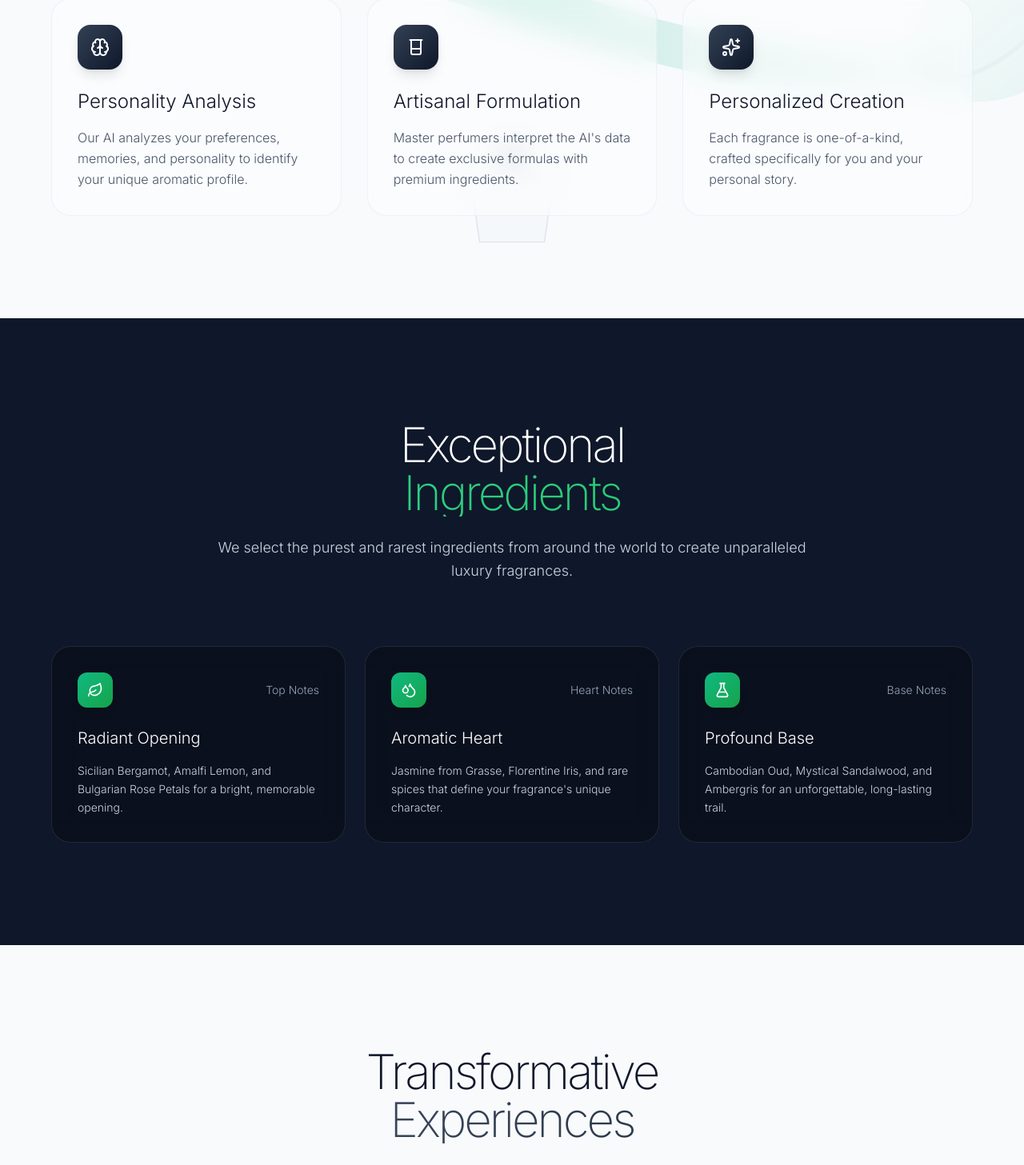
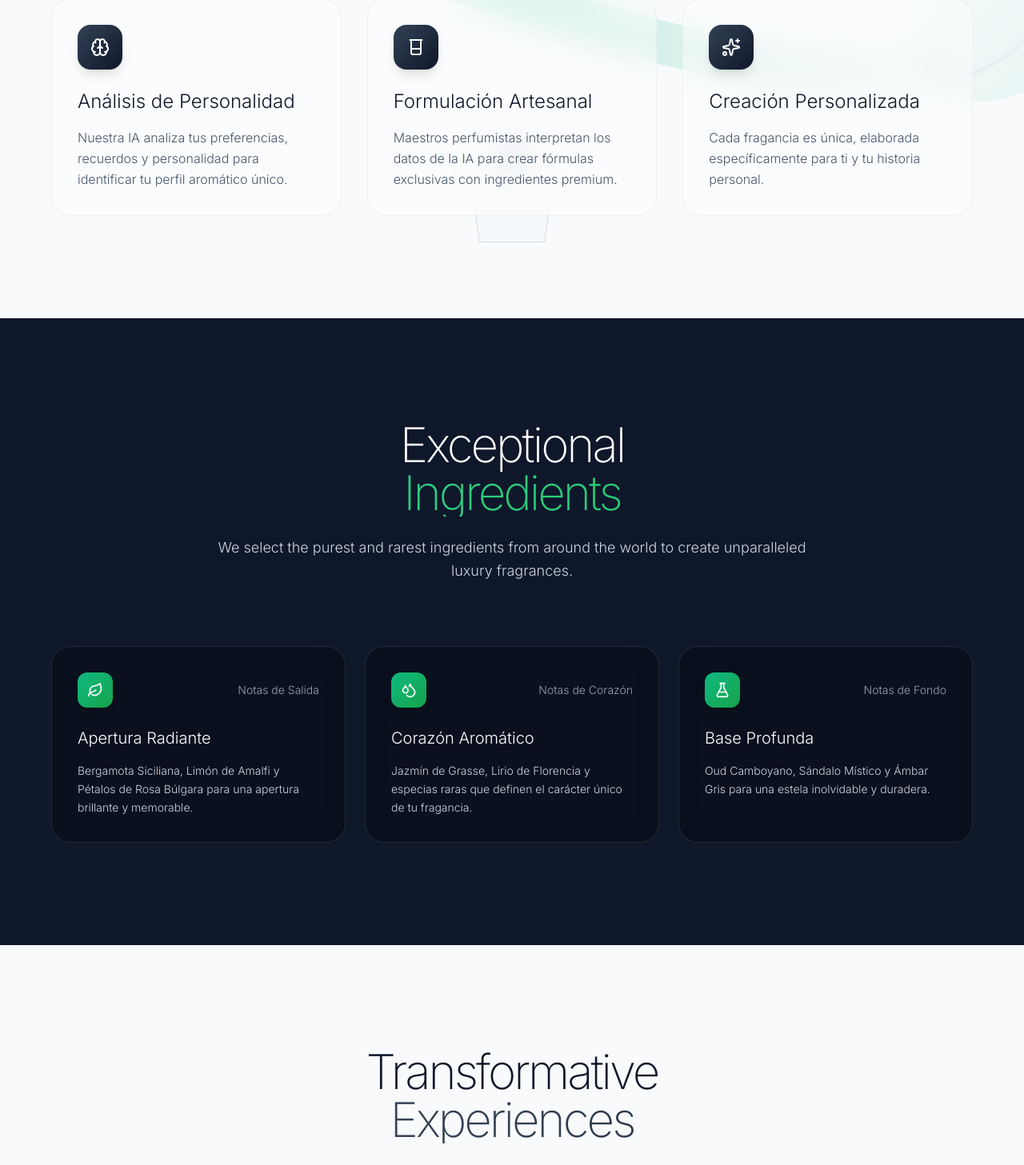
Before and after one commit to judasane/fraganzai, a React (Vite) app: page / in a window 1280 px wide. Shown: the part 1213-2670 px from the top of the page at 80% size. Built offline with nearby package versions, Linux system fonts and the light colour scheme; no server answers.

Commit message:
Solución en errores de traducción

```diff
--- a/components/Ingredients.tsx
+++ b/components/Ingredients.tsx
@@ -1,52 +1,57 @@
 import React from 'react';
 import { Leaf, Droplets, FlaskConical } from 'lucide-react';
-import type { Ingredient } from '../types';
 import IngredientsIllustration from './illustrations/IngredientsIllustration';
+import { useTranslation } from 'react-i18next'; // Import useTranslation
 
 interface IngredientsProps {
   scrollY: number;
 }
 
-const ingredients: Ingredient[] = [
+// Define ingredients with translation keys
+const ingredients = [
   {
     id: 1,
-    category: 'Top Notes',
-    name: 'Radiant Opening',
-    description: 'Sicilian Bergamot, Amalfi Lemon, and Bulgarian Rose Petals for a bright, memorable opening.',
+    categoryKey: 'ingredients.notes.top',
+    nameKey: 'ingredients.items.item1.name',
+    descriptionKey: 'ingredients.items.item1.description',
     icon: Leaf,
   },
   {
     id: 2,
-    category: 'Heart Notes',
-    name: 'Aromatic Heart',
-    description: 'Jasmine from Grasse, Florentine Iris, and rare spices that define your fragrance\'s unique character.',
+    categoryKey: 'ingredients.notes.heart',
+    nameKey: 'ingredients.items.item2.name',
+    descriptionKey: 'ingredients.items.item2.description',
     icon: Droplets,
   },
   {
     id: 3,
-    category: 'Base Notes',
-    name: 'Profound Base',
-    description: 'Cambodian Oud, Mystical Sandalwood, and Ambergris for an unforgettable, long-lasting trail.',
+    categoryKey: 'ingredients.notes.base',
+    nameKey: 'ingredients.items.item3.name',
+    descriptionKey: 'ingredients.items.item3.description',
     icon: FlaskConical,
   },
 ];
 
-const IngredientCard: React.FC<{ item: Ingredient }> = ({ item }) => (
+const IngredientCard: React.FC<{ item: { id: number; categoryKey: string; nameKey: string; descriptionKey: string; icon: any } }> = ({ item }) => {
+  const { t } = useTranslation(); // Use the hook in the card component
+  return (
   <div className="group h-full">
     <div className="h-full bg-black/30 p-8 rounded-3xl backdrop-blur-lg border border-white/10 transition-all duration-500 hover:bg-black/50 hover:shadow-2xl hover:scale-105 hover:-translate-y-2">
       <div className="flex items-center justify-between mb-6">
         <div className="bg-gradient-to-br from-emerald-500 to-green-600 p-3 rounded-xl shadow-lg">
           <item.icon className="h-5 w-5 text-white" />
         </div>
-        <span className="text-slate-400 font-light text-sm">{item.category}</span>
+        <span className="text-slate-400 font-light text-sm">{t(item.categoryKey)}</span>{/* Use translated category */}
       </div>
-      <h3 className="text-xl font-light text-white mb-4">{item.name}</h3>
-      <p className="text-slate-300 leading-relaxed font-light text-sm">{item.description}</p>
+      <h3 className="text-xl font-light text-white mb-4">{t(item.nameKey)}</h3>{/* Use translated name */}
+      <p className="text-slate-300 leading-relaxed font-light text-sm">{t(item.descriptionKey)}</p>{/* Use translated description */}
     </div>
   </div>
 );
+}
 
 const Ingredients: React.FC<IngredientsProps> = ({ scrollY }) => {
+  const { t } = useTranslation(); // Use the hook in the main component
   return (
     <section id="ingredientes" className="relative py-24 sm:py-32 overflow-hidden bg-slate-900 text-white px-4">
       <IngredientsIllustration scrollY={scrollY} />
@@ -55,13 +60,13 @@ const Ingredients: React.FC<IngredientsProps> = ({ scrollY }) => {
       <div className="relative z-10 max-w-6xl mx-auto">
         <div className="text-center mb-16 sm:mb-20">
           <h2 className="text-4xl sm:text-6xl font-extralight mb-6 tracking-tighter leading-tight">
-            Exceptional
+            {t('ingredients.title_part1')}{/* Use translated title part 1 */}
             <span className="block bg-gradient-to-r from-emerald-400 to-green-500 bg-clip-text text-transparent">
-              Ingredients
+              {t('ingredients.title_part2')}{/* Use translated title part 2 */}
             </span>
           </h2>
           <p className="text-lg text-slate-300 max-w-3xl mx-auto leading-relaxed font-light">
-            We select the purest and rarest ingredients from around the world to create unparalleled luxury fragrances.
+            {t('ingredients.description')}{/* Use translated description */}
           </p>
         </div>
 
--- a/components/Process.tsx
+++ b/components/Process.tsx
@@ -1,59 +1,64 @@
 import React from 'react';
 import { Brain, Beaker, Sparkles } from 'lucide-react';
-import type { ProcessStep } from '../types';
 import ProcessIllustration from './illustrations/ProcessIllustration';
+import { useTranslation } from 'react-i18next'; // Import useTranslation
 
 interface ProcessProps {
   scrollY: number;
 }
 
-const steps: ProcessStep[] = [
+// Define steps with translation keys
+const steps = [
   {
     id: 1,
-    title: 'Personality Analysis',
-    description: 'Our AI analyzes your preferences, memories, and personality to identify your unique aromatic profile.',
+    titleKey: 'process.steps.step1.title',
+    descriptionKey: 'process.steps.step1.description',
     icon: Brain,
   },
   {
     id: 2,
-    title: 'Artisanal Formulation',
-    description: 'Master perfumers interpret the AI\'s data to create exclusive formulas with premium ingredients.',
+    titleKey: 'process.steps.step2.title',
+    descriptionKey: 'process.steps.step2.description',
     icon: Beaker,
   },
   {
     id: 3,
-    title: 'Personalized Creation',
-    description: 'Each fragrance is one-of-a-kind, crafted specifically for you and your personal story.',
+    titleKey: 'process.steps.step3.title',
+    descriptionKey: 'process.steps.step3.description',
     icon: Sparkles,
   },
 ];
 
-const ProcessCard: React.FC<{ step: ProcessStep }> = ({ step }) => (
+const ProcessCard: React.FC<{ step: { id: number; titleKey: string; descriptionKey: string; icon: any } }> = ({ step }) => {
+  const { t } = useTranslation(); // Use the hook in the card component
+  return (
   <div className="group h-full">
     <div className="h-full bg-white/40 dark:bg-slate-800/40 p-8 rounded-3xl backdrop-blur-lg border border-slate-200/50 dark:border-slate-700/50 transition-all duration-500 hover:bg-white/60 dark:hover:bg-slate-800/70 hover:shadow-2xl hover:scale-105 hover:-translate-y-2">
       <div className="bg-gradient-to-br from-slate-700 to-slate-900 dark:from-slate-200 dark:to-slate-400 p-4 rounded-2xl w-fit mb-6 shadow-lg">
         <step.icon className="h-6 w-6 text-white dark:text-slate-900" />
       </div>
-      <h3 className="text-2xl font-light text-slate-900 dark:text-slate-100 mb-4">{step.title}</h3>
-      <p className="text-slate-600 dark:text-slate-400 leading-relaxed font-light">{step.description}</p>
+      <h3 className="text-2xl font-light text-slate-900 dark:text-slate-100 mb-4">{t(step.titleKey)}</h3> {/* Use translated title */}
+      <p className="text-slate-600 dark:text-slate-400 leading-relaxed font-light">{t(step.descriptionKey)}</p> {/* Use translated description */}
     </div>
   </div>
 );
+}
 
 const Process: React.FC<ProcessProps> = ({ scrollY }) => {
+  const { t } = useTranslation(); // Use the hook in the main component
   return (
     <section id="proceso" className="relative py-24 sm:py-32 overflow-hidden px-4">
       <ProcessIllustration scrollY={scrollY} />
       <div className="relative z-10 max-w-6xl mx-auto">
         <div className="text-center mb-16 sm:mb-20">
           <h2 className="text-4xl sm:text-6xl font-extralight text-slate-900 dark:text-slate-100 mb-6 tracking-tighter leading-tight">
-            The Art of
+            {t('process.title_part1')}{/* Use translated title part 1 */}
             <span className="block bg-gradient-to-r from-slate-600 to-slate-800 dark:from-slate-300 dark:to-slate-500 bg-clip-text text-transparent">
-              Intelligent Perfumery
+              {t('process.title_part2')}{/* Use translated title part 2 */}
             </span>
           </h2>
           <p className="text-lg text-slate-600 dark:text-slate-400 max-w-3xl mx-auto leading-relaxed font-light">
-            We fuse centuries of artisanal mastery with cutting-edge algorithms to create fragrances that capture your unique essence.
+            {t('process.description')}{/* Use translated description */}
           </p>
         </div>
 
--- a/src/locales/en/translation.json
+++ b/src/locales/en/translation.json
@@ -68,5 +68,23 @@
       "title": "Personalized Creation",
       "description": "Each fragrance is one-of-a-kind, crafted specifically for you and your personal story."
     }
+  },
+  "footer": {
+    "description": "Revolutionizing perfumery with artificial intelligence and traditional craftsmanship to create unique, personalized fragrances.",
+    "services_title": "Services",
+    "services": {
+      "personalized": "Personalized Fragrances",
+      "consulting": "Olfactory Consulting",
+      "workshops": "Perfumery Workshops",
+      "corporate": "Corporate Fragrances"
+    },
+    "contact_title": "Contact",
+    "contact": {
+      "email": "hello@fraganz.ai",
+      "phone": "+1 (555) 123-4567",
+      "barcelona": "Barcelona, Spain",
+      "paris": "Paris, France"
+    },
+    "copyright": "All rights reserved. Crafting unique fragrances with artificial intelligence."
   }
 }
--- a/src/locales/es/translation.json
+++ b/src/locales/es/translation.json
@@ -1,10 +1,8 @@
 {
   "hero": {
     "badge": "El Futuro de la Perfumería",
-    "title":{
-      "part1": "Tu Esencia,",
-      "part2": "Decodificada por IA"
-    },
+    "title_part1": "Tu Esencia,",
+    "title_part2": "Decodificada por IA",
     "description": "Donde la inteligencia artificial se encuentra con la perfumería artesanal para crear tu fragancia personal única.",
     "button_discover": "Descubre Tu Aroma",
     "button_how_it_works": "Mira Cómo Funciona",
@@ -72,5 +70,23 @@
   },
   "metadata": {
     "app_description": "Una elegante aplicación web que utiliza IA para crear perfiles de perfume únicos y personalizados basados en las descripciones del usuario. Muestra la fusión de tecnología y perfumería artesanal."
+  },
+  "footer": {
+    "description": "Revolucionando la perfumería con inteligencia artificial y artesanía tradicional para crear fragancias únicas y personalizadas.",
+    "services_title": "Servicios",
+    "services": {
+      "personalized": "Fragancias Personalizadas",
+      "consulting": "Consultoría Olfativa",
+      "workshops": "Talleres de Perfumería",
+      "corporate": "Fragancias Corporativas"
+    },
+    "contact_title": "Contacto",
+    "contact": {
+      "email": "hello@fraganz.ai",
+      "phone": "+1 (555) 123-4567",
+      "barcelona": "Barcelona, España",
+      "paris": "París, Francia"
+    },
+    "copyright": "Todos los derechos reservados. Creando fragancias únicas con inteligencia artificial."
   }
 }
```
Also changed, not shown: components/CTA.tsx (+7 -5 lines), components/Footer.tsx (+27 -10 lines), components/Testimonials.tsx (+25 -21 lines).
